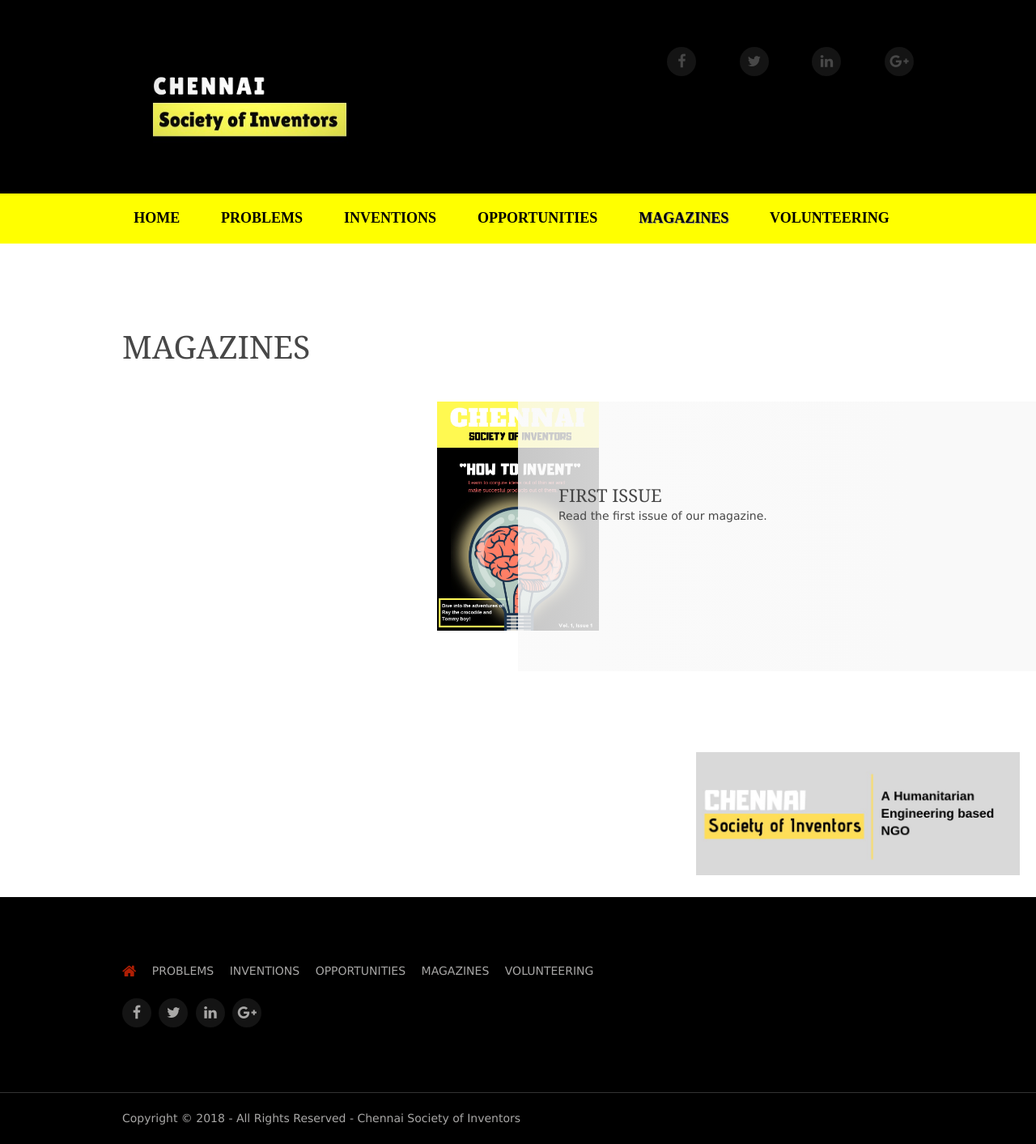
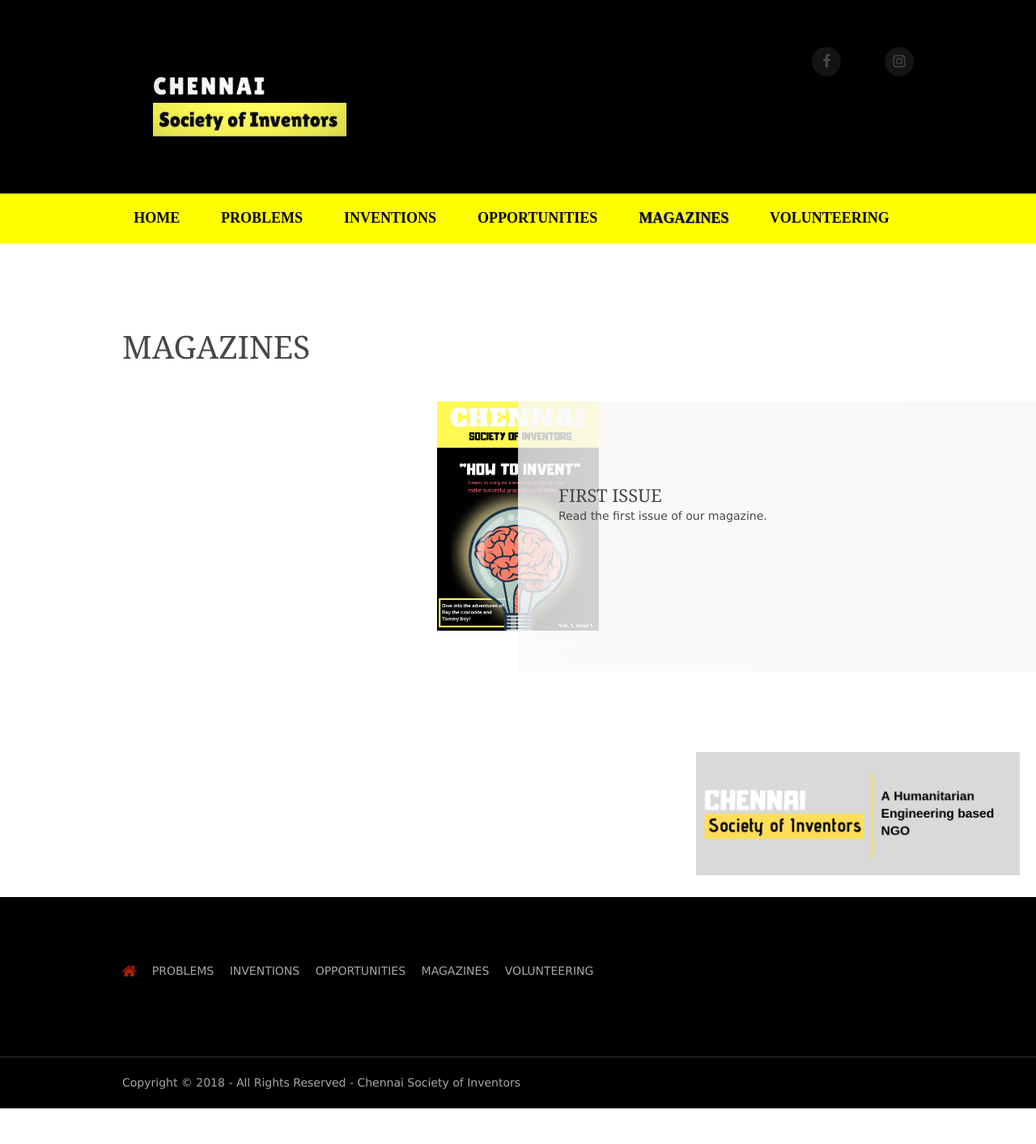
Before and after one commit to Chennai-Society-of-Inventors/chennai-society-of-inventors.github.io, a plain HTML site: page magazines.html in a window 1280 px wide. Shown: the top 1413 px of the page at 81% size. After the commit the page ends 1369 px from the top, so only its background shows below. Drawn offline with Linux system fonts and the light colour scheme.

Commit message:
Add Social Links

```diff
--- a/magazines.html
+++ b/magazines.html
@@ -14,10 +14,8 @@
     </div>
     <div id="quickinfo" class="fl_right">
       <ul class="faico clear">
-          <li><a class="faicon-facebook" href="#"><i class="fa fa-facebook"></i></a></li>
-          <li><a class="faicon-twitter" href="#"><i class="fa fa-twitter"></i></a></li>
-          <li><a class="faicon-linkedin" href="#"><i class="fa fa-linkedin"></i></a></li>
-          <li><a class="faicon-google-plus" href="#"><i class="fa fa-google-plus"></i></a></li>
+          <li><a class="faicon-facebook" href="https://www.facebook.com/chennaisocietyofinventors/"><i class="fa fa-facebook"></i></a></li>
+          <li><a class="faicon-instagram" href="https://www.instagram.com/csiindia/"><i class="fa fa-instagram"></i></a></li>
         </ul>
     </div>
   </header>
@@ -87,12 +85,6 @@
 <li><a href="volunteering.html">Volunteering</a></li>
           </ul>
         </nav>
-        <ul class="faico clear">
-          <li><a class="faicon-facebook" href="#"><i class="fa fa-facebook"></i></a></li>
-          <li><a class="faicon-twitter" href="#"><i class="fa fa-twitter"></i></a></li>
-          <li><a class="faicon-linkedin" href="#"><i class="fa fa-linkedin"></i></a></li>
-          <li><a class="faicon-google-plus" href="#"><i class="fa fa-google-plus"></i></a></li>
-        </ul>
       </div>
     </footer>
   </div>
```
Also changed, not shown: ad1.html (+2 -4 lines), index.html (+2 -10 lines), inventions.html (+2 -4 lines), opportunities.html (+2 -10 lines), problems.html (+2 -10 lines), volunteering.html (+2 -10 lines).
